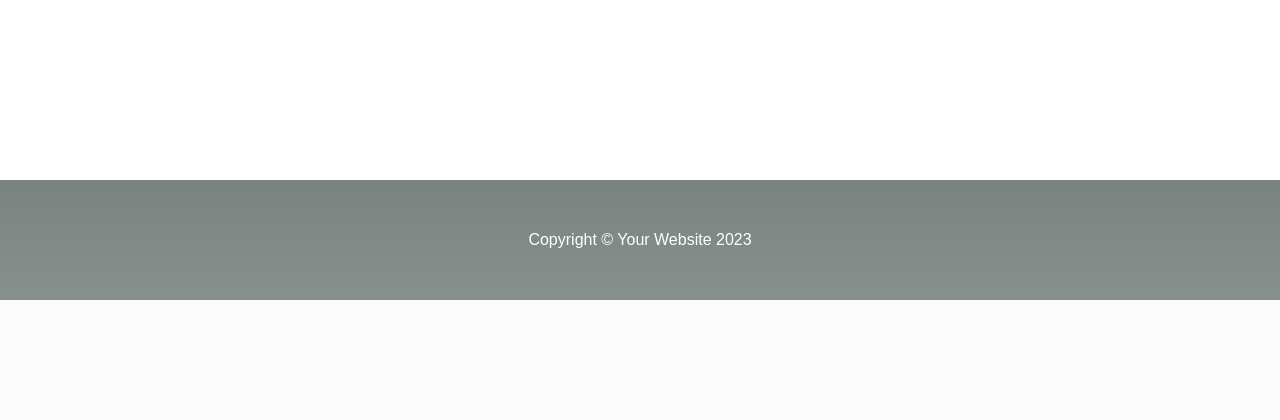
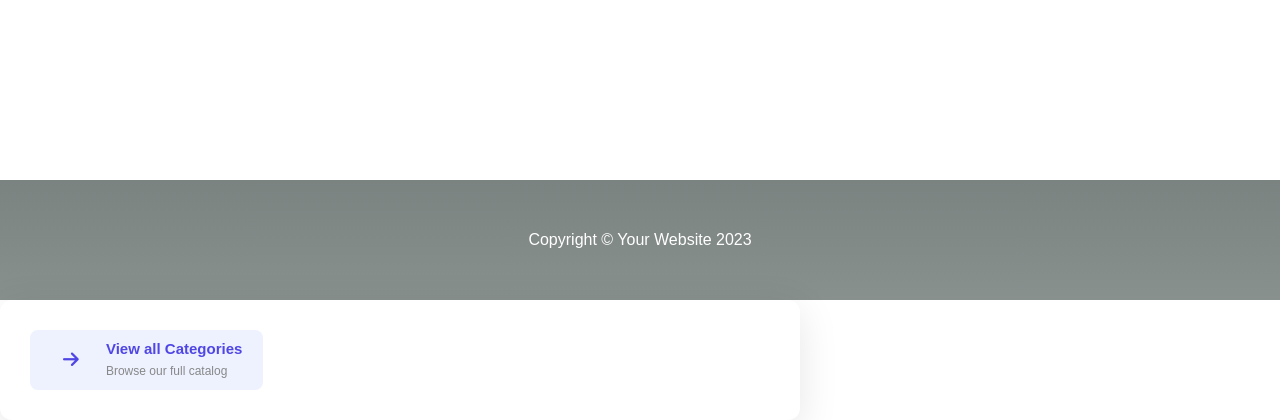
Before and after one commit to phoenix-kcn/oporup-v2, a Django app: page /cart/ in a window 1280 px wide. Shown: the part 500-920 px from the top of the page. Before the commit the page ends 800 px from the top, so only its background shows below. Run offline with Django 5.2, Linux system fonts and the light colour scheme; data that the repository does not hold is empty; some libraries are stand-ins or nearby versions.

Commit message:
Adding some new features

```diff
--- a/store/templates/navbar.html
+++ b/store/templates/navbar.html
@@ -85,6 +85,7 @@
     {% endcomment %}
 
     {% block extra_head %}
+    <link rel="stylesheet" href="https://cdn.jsdelivr.net/npm/bootstrap-icons@1.11.3/font/bootstrap-icons.min.css">
         <style>
         /* CSS Reset and Base Styles */
         * {
@@ -95,15 +96,7 @@
         }
 
         /* Navbar Container */
-        /* .navbar {
-            display: flex;
-            align-items: center;
-            justify-content: space-between;
-            background-color: white;
-            padding: 5px 10px;
-            border-bottom: 1px solid #e0e0e0;
-            min-width: 1000px; /* Ensures layout mimics desktop view */
-        /* } */
+
         .navbar {
             display: flex;
             align-items: center;
@@ -379,7 +372,7 @@
 
             /* POSITIONING FIX: */
             top: 100%; /* Starts right below the text */
-            right: 0;  /* Aligns the right edge of the box with the right edge of the Profile section */
+            left: 0;  /* Aligns the right edge of the box with the right edge of the Profile section */
 
             /* Push it down to clear the navbar padding (Adjust this number if needed) */
             margin-top: 20px;
@@ -449,6 +442,78 @@
             background-color: #fff5f5;
         }
 
+       /* The Main Container (Hidden by default, shown on hover) */
+        .mega-menu-container {
+        display: grid;
+        /* This creates 3 equal columns automatically */
+        grid-template-columns: repeat(3, 1fr);
+        gap: 20px;
+
+        background: #fff;
+        padding: 30px;
+        width: 800px; /* Adjust based on your layout */
+        border-radius: 12px;
+        box-shadow: 0 10px 40px rgba(0,0,0,0.1);
+
+        position: absolute;
+        top: 100%;
+        left: 0;
+        z-index: 999;
+        }
+
+        /* The Individual Items */
+        .menu-item {
+        display: flex;
+        align-items: flex-start;
+        gap: 15px;
+        text-decoration: none;
+        padding: 10px;
+        border-radius: 8px;
+        transition: background 0.2s ease;
+        }
+
+        .menu-item:hover {
+        background-color: #f9f9f9; /* Subtle grey hover like image */
+        }
+
+        /* Icons */
+        .icon-box {
+        width: 40px;
+        height: 40px;
+        display: flex;
+        align-items: center;
+        justify-content: center;
+        border-radius: 50%;
+        background-color: #eef2ff; /* Light blue background for icons */
+        color: #4f46e5; /* Icon color */
+        font-size: 18px;
+        }
+
+        /* Text Styling */
+        .text-box h3 {
+        margin: 0;
+        font-size: 15px;
+        color: #333;
+        font-weight: 600;
+        }
+
+        .text-box p {
+        margin: 4px 0 0 0;
+        font-size: 12px;
+        color: #888; /* Grey helper text */
+        }
+
+        /* Special Styling for the "View All" button */
+        .view-all-btn {
+        background-color: #eef2ff; /* Light blue background */
+        align-items: center;
+        justify-content: center;
+        grid-column: span 1; /* Takes up 1 slot */
+        }
+
+        .view-all-btn h3 {
+        color: #4f46e5;
+        }
         </style>
     {% endblock extra_head %}
 
@@ -481,15 +546,6 @@
 
             {% if user.is_authenticated %}
 
-                <!-- <div class="action-item">
-
-                    <svg class="icon-svg" viewBox="0 0 24 24" style="margin-right: 5px;">
-                        <path d="M12 12c2.21 0 4-1.79 4-4s-1.79-4-4-4-4 1.79-4 4 1.79 4 4 4zm0 2c-2.67 0-8 1.34-8 4v2h16v-2c0-2.66-5.33-4-8-4z"></path>
-                    </svg>
-                    <b>Profile</b>
-
-                </div> -->
-
                 <div class="action-item profile-dropdown-container">
 
                     <div class="profile-trigger">
@@ -500,9 +556,11 @@
                     </div>
 
                     <div class="dropdown-menu">
+
                         <a href="#" class="dropdown-item">
-                            <i class="bi bi-person-gear"></i> Update Profile
+                            <i class="bi bi-pencil-square"></i> Update Profile
                         </a>
+
                         <a href="#" class="dropdown-item">
                             <i class="bi bi-credit-card"></i> Update Billing
                         </a>
@@ -510,7 +568,7 @@
                             <i class="bi bi-gear"></i> Settings
                         </a>
                         <div class="dropdown-divider"></div>
-                        <a href="#" class="dropdown-item text-danger">
+                        <a href="{% url 'logout' %}" class="dropdown-item text-danger">
                             <i class="bi bi-box-arrow-right"></i> Logout
                         </a>
                     </div>
@@ -559,3 +617,48 @@
         </div>
         </div>
     </nav>
+
+    <!-- <div class="category-navbar">
+        <div class="cat-container">
+
+            <div class="cat-dropdown">
+                <button class="cat-btn">
+                    <span class="hamburger-icon">☰</span> All Categories
+                </button>
+
+                    <div class="cat-dropdown-content">
+                        <a href="#">Electronics</a>
+                        <a href="#">Fashion</a>
+                        <a href="#">Home & Garden</a>
+                        <a href="#">Sports</a>
+                    </div>
+            </div>
+        </div>
+
+    </div> -->
+
+    <div class="mega-menu-container">
+
+        {% for category in categories %}
+        <a href="{% url 'category' category.name %}" class="menu-item">
+            <div class="icon-box">
+                <i class="{{ category.icon_class }}"></i>
+            </div>
+            <div class="text-box">
+                <h3>{{ category.name }}</h3>
+                <p>{{ category.description|truncatechars:50 }}</p>
+            </div>
+        </a>
+        {% endfor %}
+
+        <a href="{% url 'category_summary' %}" class="menu-item view-all-btn">
+            <div class="icon-box">
+                <i class="fa-solid fa-arrow-right"></i>
+            </div>
+            <div class="text-box">
+                <h3>View all Categories</h3>
+                <p>Browse our full catalog</p>
+            </div>
+        </a>
+
+    </div>
--- a/store/urls.py
+++ b/store/urls.py
@@ -4,7 +4,6 @@ from . import views
 urlpatterns = [
     path('', views.home, name='home'),
     path('about/', views.about, name='about'),
-    path('contact_us/', views.contact_us, name='contact_us'),
     path('login/', views.login_user, name='login'),
     path('logout/', views.logout_user, name='logout'),
     path('register/', views.register_user, name='register'),
--- a/store/views.py
+++ b/store/views.py
@@ -135,10 +135,6 @@ def category_summary(request):
     return render(request, 'category_summary.html', {'categories': categories})
 
 
-def contact_us(request):
-    return render(request, 'contact_us.html', {})
-
-
 def update_user(request):
     if request.user.is_authenticated:
         current_user = User.objects.get(id=request.user.id)
```
